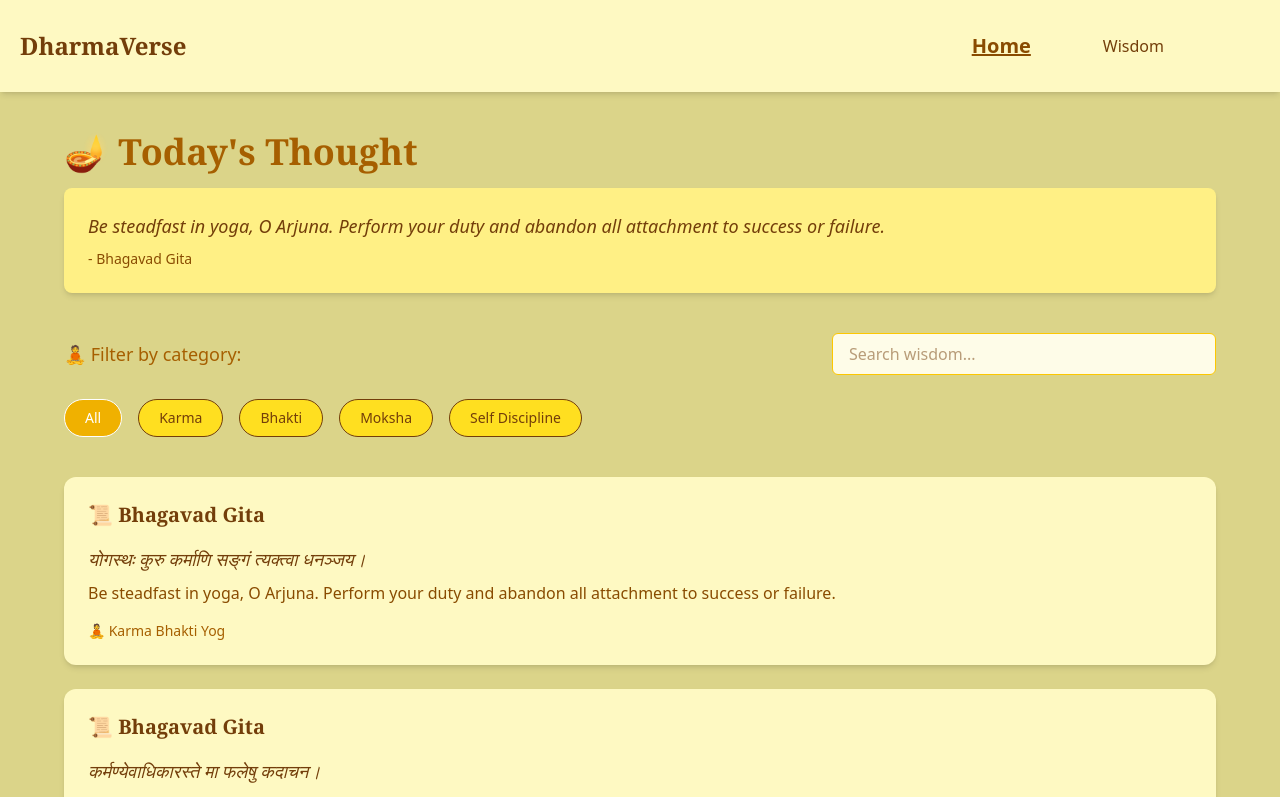
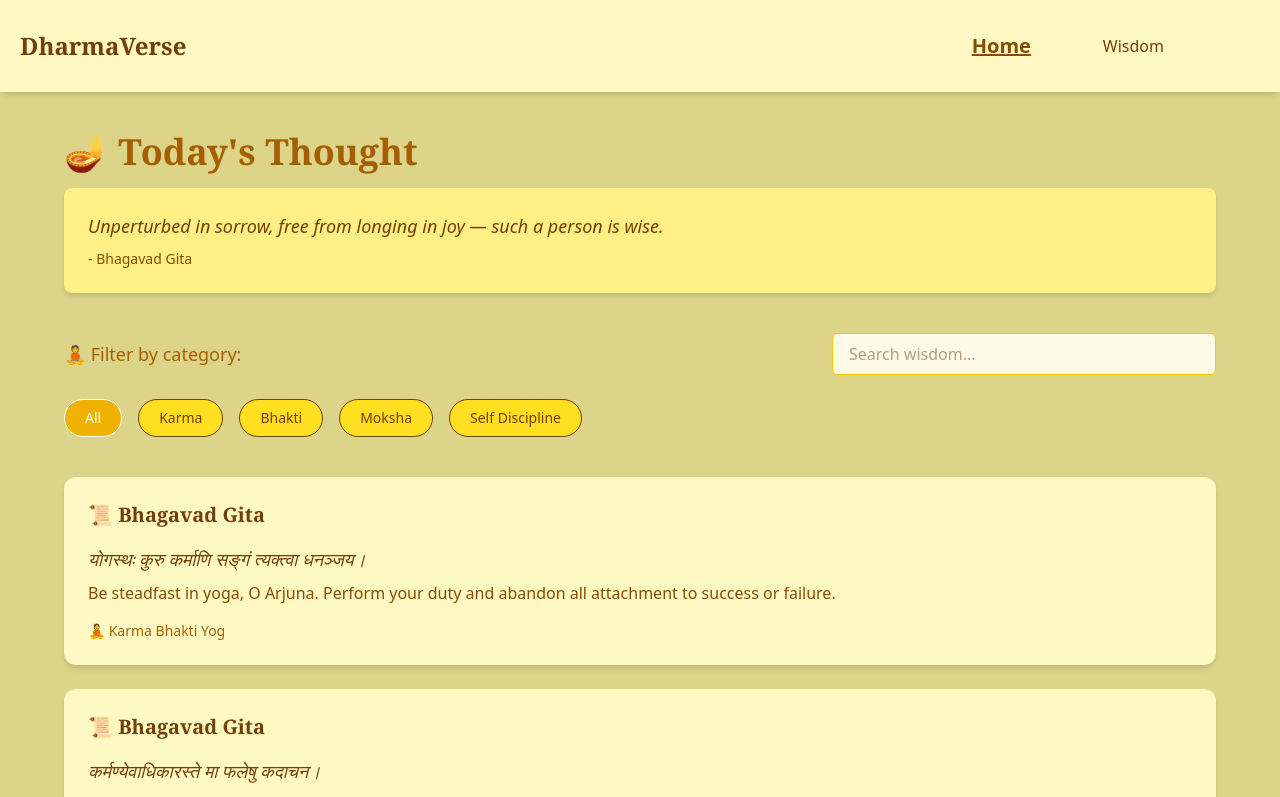
Before and after one commit to Basanta-khatri-0311/DharmaVerse, a React app: page /home in a window 1280 px wide. Shown: the top 797 px of the page. Built offline with nearby package versions, Linux system fonts and the light colour scheme; the HTML template or start-up script is replaced by a standard one.

Commit message:
UPDATED THE CODE TO CHANGE THE THOUGHTS ON EVERY HOUR

```diff
--- a/src/components/TodaysThought.jsx
+++ b/src/components/TodaysThought.jsx
@@ -1,9 +1,10 @@
 import React from "react";
-import verses from "../Data/Verses"; // Make sure this exports an array of objects
+import verses from "../Data/Verses";
 
 const TodaysThought = () => {
-  const randomId = Math.floor(Math.random() * 20) + 1;
-  const thought = verses.find((verse) => verse.id === randomId);
+
+  const hourIndex = new Date().getHours() % verses.length;
+  const thought = verses[hourIndex];
 
   return (
     <section className="mb-10">
```
